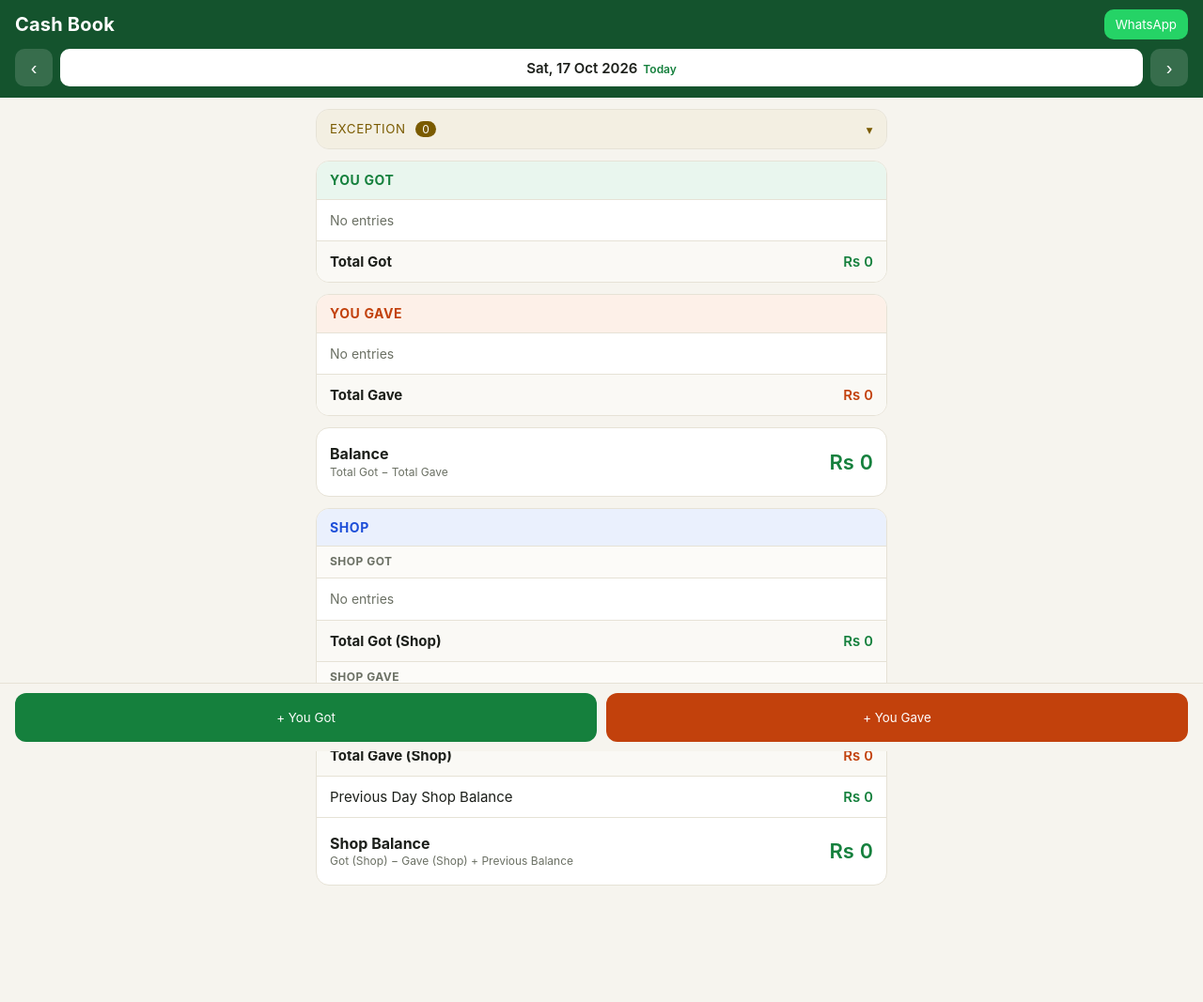
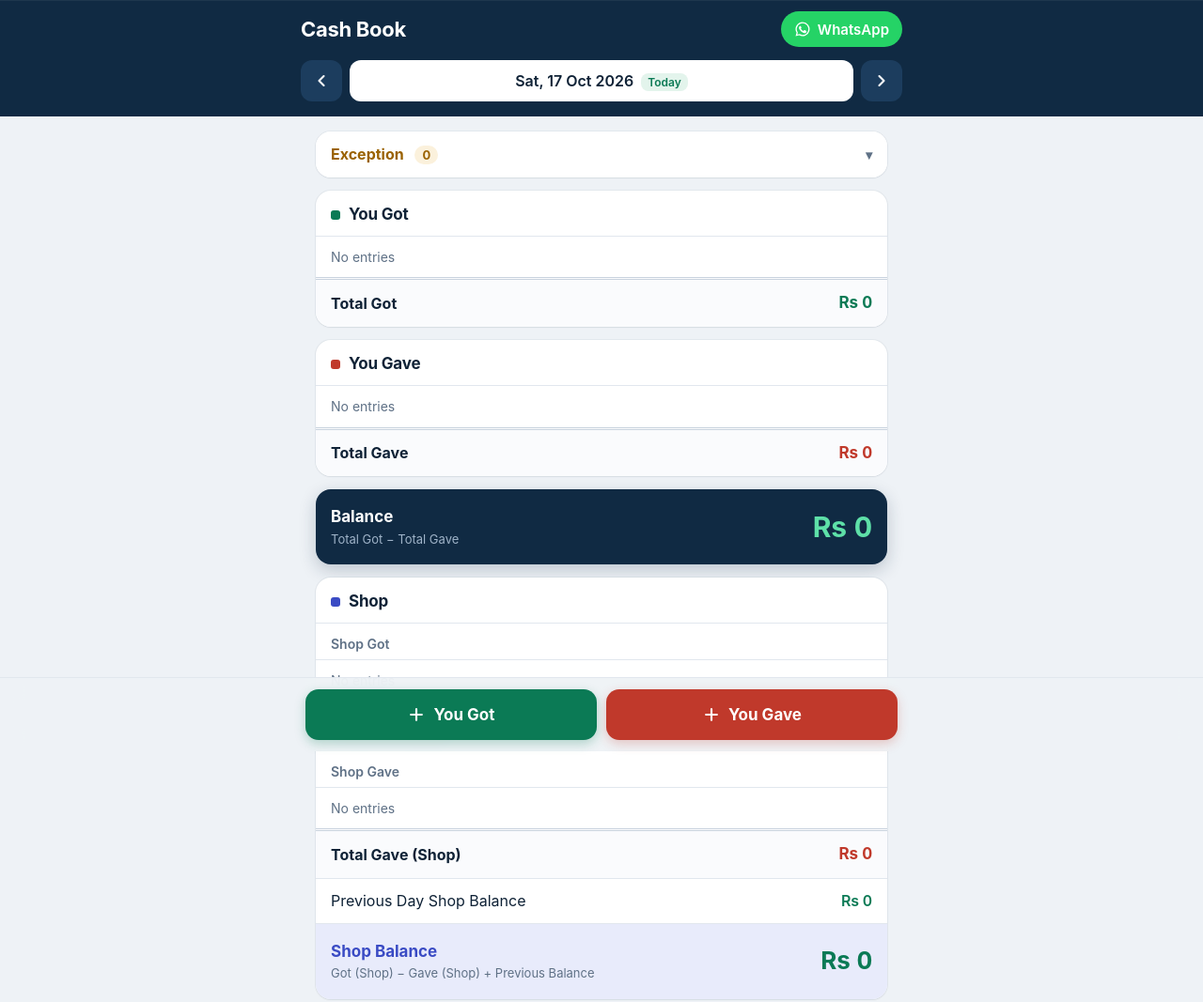
Before and after one commit to hamzafarid27s-netizen/Cashbook, a plain HTML site: page index.html in a window 1280 px wide. Shown: the whole page at 94% size. Drawn offline with Linux system fonts and the light colour scheme.

Commit message:
Professional UI redesign (preview, not live)
Co-Authored-By: Claude Opus 5.5 <noreply@anthropic.com>
Claude-Session: https://claude.ai/code/session_01DNLGRuxnZSRfV1CSCrCxSm

```diff
--- a/index.html
+++ b/index.html
@@ -4,7 +4,7 @@
 <meta charset="utf-8">
 <meta name="viewport" content="width=device-width, initial-scale=1, viewport-fit=cover, maximum-scale=1">
 <title>Cash Book</title>
-<meta name="theme-color" content="#14532d">
+<meta name="theme-color" content="#102a43">
 <meta name="apple-mobile-web-app-capable" content="yes">
 <meta name="mobile-web-app-capable" content="yes">
 <meta name="apple-mobile-web-app-status-bar-style" content="black-translucent">
@@ -14,98 +14,144 @@
 <link rel="icon" href="icon-192.png">
 <style>
   :root{
-    --bg:#f6f4ee; --card:#ffffff; --ink:#1c1f1a; --muted:#6b7064; --line:#e6e2d6;
-    --got:#15803d; --got-bg:#e9f6ee; --gave:#c2410c; --gave-bg:#fdf0e8;
-    --brand:#14532d; --shop:#1d4ed8; --shop-bg:#eaf0fd;
+    --bg:#eef2f6; --card:#ffffff; --ink:#0f2236; --muted:#5f7186; --line:#e1e7ee; --line2:#c9d3de;
+    --navy:#102a43; --navy2:#1c3d5e;
+    --got:#0b7a55; --got-soft:#e3f4ec; --gave:#c0392b; --gave-soft:#fbe9e6;
+    --shop:#3a4bc4; --shop-soft:#e8ebfb; --exc:#9a6200; --exc-soft:#fbf1dc;
+    --r:16px;
   }
   *{box-sizing:border-box;-webkit-tap-highlight-color:transparent}
   html,body{margin:0;background:var(--bg);color:var(--ink);
-    font:15px/1.4 -apple-system,BlinkMacSystemFont,"Segoe UI",Roboto,sans-serif}
-  body{padding-bottom:calc(92px + env(safe-area-inset-bottom))}
-  header{position:sticky;top:0;z-index:5;background:var(--brand);color:#fff;
-    padding:calc(10px + env(safe-area-inset-top)) 16px 12px}
-  .top{display:flex;align-items:center;justify-content:space-between}
-  .top h1{margin:0;font-size:20px;font-weight:700;letter-spacing:.2px}
-  .ghost{background:rgba(255,255,255,.15);color:#fff;border:0;border-radius:10px;
-    padding:8px 12px;font:600 14px inherit;font-family:inherit}
-  .datebar{display:flex;align-items:center;gap:8px;margin-top:10px}
-  .datebar button.nav{width:40px;height:40px;border-radius:10px;border:0;
-    background:rgba(255,255,255,.15);color:#fff;font-size:20px}
-  .datebox{flex:1;position:relative;height:40px;border-radius:10px;background:#fff;color:var(--ink);
-    display:flex;align-items:center;justify-content:center;font-weight:600}
+    font:16px/1.4 -apple-system,BlinkMacSystemFont,"SF Pro Text","Segoe UI",Roboto,sans-serif;
+    -webkit-font-smoothing:antialiased}
+  body{padding-bottom:calc(96px + env(safe-area-inset-bottom))}
+  button{font-family:inherit;cursor:pointer}
+  button:focus-visible,input:focus-visible{outline:2px solid #5b8def;outline-offset:2px}
+
+  /* Header */
+  header{position:sticky;top:0;z-index:5;background:var(--navy);color:#fff;
+    padding:calc(12px + env(safe-area-inset-top)) 16px 16px;
+    box-shadow:0 1px 0 rgba(255,255,255,.06) inset}
+  .top{display:flex;align-items:center;justify-content:space-between;max-width:640px;margin:0 auto}
+  .top h1{margin:0;font-size:22px;font-weight:700;letter-spacing:-.3px}
+  .wa{display:inline-flex;align-items:center;gap:7px;height:38px;padding:0 14px;border:0;border-radius:19px;
+    background:#25d366;color:#fff;font-size:15px;font-weight:600}
+  .wa svg{width:18px;height:18px}
+  .datebar{display:flex;align-items:center;gap:8px;margin:14px auto 0;max-width:640px}
+  .datebar button.nav{width:44px;height:44px;border-radius:12px;border:0;flex:none;
+    background:var(--navy2);color:#fff;display:grid;place-items:center}
+  .datebar button.nav svg{width:20px;height:20px}
+  .datebox{flex:1;position:relative;height:44px;border-radius:12px;background:#fff;color:var(--ink);
+    display:flex;align-items:center;justify-content:center;font-weight:600;font-size:16px}
   .datebox input{position:absolute;inset:0;opacity:0;width:100%;height:100%}
-  .today-chip{font-size:12px;color:var(--got);margin-left:6px;font-weight:600}
-  main{padding:12px 16px;max-width:640px;margin:0 auto}
-  .card{background:var(--card);border:1px solid var(--line);border-radius:14px;margin-bottom:12px;overflow:hidden}
-  .card h2{margin:0;padding:10px 14px;font-size:14px;text-transform:uppercase;letter-spacing:.6px;
-    display:flex;justify-content:space-between;align-items:center}
-  .h-got{background:var(--got-bg);color:var(--got)}
-  .h-gave{background:var(--gave-bg);color:var(--gave)}
-  .h-shop{background:var(--shop-bg);color:var(--shop)}
-  .row{display:flex;justify-content:space-between;align-items:center;gap:10px;
-    padding:11px 14px;border-top:1px solid var(--line)}
-  .row.entry{cursor:pointer}
-  .row.entry:active{background:#f3f2ec}
-  .row .note{flex:1;min-width:0;overflow:hidden;text-overflow:ellipsis;white-space:nowrap}
-  .row .note small{display:block;color:var(--muted);font-size:12px}
-  .amt{font-variant-numeric:tabular-nums;font-weight:600;white-space:nowrap}
+  .today-chip{font-size:12px;font-weight:600;color:var(--got);background:var(--got-soft);
+    border-radius:8px;padding:2px 7px;margin-left:8px}
+
+  /* Cards */
+  main{padding:16px;max-width:640px;margin:0 auto}
+  .card{background:var(--card);border-radius:var(--r);margin-bottom:14px;overflow:hidden;
+    box-shadow:0 1px 2px rgba(16,42,67,.06),0 0 0 1px rgba(16,42,67,.05)}
+  .card h2{margin:0;padding:14px 16px 10px;font-size:17px;font-weight:700;letter-spacing:-.2px;
+    display:flex;align-items:center;gap:9px}
+  .card h2::before{content:"";width:10px;height:10px;border-radius:3px;background:currentColor;flex:none}
+  .h-got{color:var(--got)} .h-gave{color:var(--gave)} .h-shop{color:var(--shop)}
+  .card h2 span{color:var(--ink)}
+
+  .row{display:flex;justify-content:space-between;align-items:center;gap:12px;
+    padding:12px 16px;border-top:1px solid var(--line)}
+  .row.entry{cursor:pointer;transition:background .15s}
+  .row.entry:active{background:#f4f7fa}
+  .row .note{flex:1;min-width:0;overflow:hidden;text-overflow:ellipsis;white-space:nowrap;font-size:16px}
+  .row .note small{display:block;color:var(--muted);font-size:13px;margin-top:1px}
+  .amt{font-variant-numeric:tabular-nums;font-weight:600;white-space:nowrap;letter-spacing:-.2px}
   .got{color:var(--got)} .gave{color:var(--gave)}
-  .total{font-weight:700;background:#faf9f5}
-  .empty{padding:12px 14px;color:var(--muted);border-top:1px solid var(--line);font-size:14px}
-  .sub{padding:8px 14px;font-size:12px;font-weight:700;color:var(--muted);
-    text-transform:uppercase;letter-spacing:.5px;border-top:1px solid var(--line);background:#fcfbf8}
-  .balance{padding:16px 14px;display:flex;justify-content:space-between;align-items:center}
-  .balance .lbl{font-weight:700;font-size:16px}
-  .balance .lbl small{display:block;font-weight:400;font-size:12px;color:var(--muted)}
-  .balance .amt{font-size:22px}
+  /* Accounting double rule above totals */
+  .total{font-weight:700;border-top:3px double var(--line2);background:#fafbfd;padding-top:13px;padding-bottom:13px}
+  .total .amt{font-size:17px;font-weight:700}
+  .empty{padding:12px 16px;color:var(--muted);border-top:1px solid var(--line);font-size:14px}
+  .sub{padding:12px 16px 6px;font-size:14px;font-weight:600;color:var(--muted);border-top:1px solid var(--line)}
+
+  /* Balance */
+  .balance{padding:18px 16px;display:flex;justify-content:space-between;align-items:center;gap:12px}
+  .balance .lbl{font-weight:700;font-size:17px}
+  .balance .lbl small{display:block;font-weight:400;font-size:13px;color:var(--muted);margin-top:2px}
+  .balance .amt{font-size:26px;font-weight:700}
+  .card.hero{background:var(--navy);color:#fff;box-shadow:0 6px 18px rgba(16,42,67,.22)}
+  .card.hero .lbl small{color:#9fb3c8}
+  .card.hero .amt.got{color:#5ee0a8} .card.hero .amt.gave{color:#ff8a7a}
+  .card.hero .amt{font-size:30px}
+
+  /* Shop */
+  .shop-bal{border-top:1px solid var(--line);background:var(--shop-soft)}
+  .shop-bal .lbl{color:var(--shop)}
+
+  /* Exception */
+  .ex-toggle{width:100%;display:flex;justify-content:space-between;align-items:center;border:0;
+    background:var(--card);color:var(--exc);padding:14px 16px;font-size:16px;font-weight:700}
+  .ex-toggle .count{display:inline-block;min-width:24px;margin-left:8px;padding:2px 8px;border-radius:10px;
+    background:var(--exc-soft);color:var(--exc);font-size:13px;text-align:center}
+  .chev{font-size:14px;color:var(--muted)}
+
+  /* Bottom actions */
   .bottom{position:fixed;left:0;right:0;bottom:0;z-index:6;display:flex;gap:10px;
-    padding:10px 16px calc(10px + env(safe-area-inset-bottom));background:var(--bg);border-top:1px solid var(--line)}
-  .bottom button{flex:1;height:52px;border:0;border-radius:12px;color:#fff;font:700 16px inherit;font-family:inherit}
-  .b-got{background:var(--got)} .b-gave{background:var(--gave)}
-  .sheet-bg{position:fixed;inset:0;background:rgba(0,0,0,.35);z-index:10;display:none}
-  .sheet{position:fixed;left:0;right:0;bottom:0;z-index:11;background:#fff;border-radius:18px 18px 0 0;
-    padding:16px 16px calc(16px + env(safe-area-inset-bottom));transform:translateY(100%);transition:transform .2s ease,visibility .2s;visibility:hidden;
-    max-width:640px;margin:0 auto}
+    padding:12px 16px calc(12px + env(safe-area-inset-bottom));
+    background:rgba(238,242,246,.92);-webkit-backdrop-filter:blur(12px);backdrop-filter:blur(12px);
+    border-top:1px solid var(--line)}
+  .bottom button{flex:1;height:54px;border:0;border-radius:14px;color:#fff;font-size:17px;font-weight:700;
+    display:flex;align-items:center;justify-content:center;gap:8px;max-width:310px}
+  .bottom{justify-content:center}
+  .bottom button svg{width:20px;height:20px}
+  .b-got{background:var(--got);box-shadow:0 4px 12px rgba(11,122,85,.28)}
+  .b-gave{background:var(--gave);box-shadow:0 4px 12px rgba(192,57,43,.25)}
+  .bottom button:active{transform:scale(.98)}
+
+  /* Sheets */
+  .sheet-bg{position:fixed;inset:0;background:rgba(15,34,54,.45);z-index:10;display:none}
+  .sheet{position:fixed;left:0;right:0;bottom:0;z-index:11;background:#fff;border-radius:22px 22px 0 0;
+    padding:10px 18px calc(18px + env(safe-area-inset-bottom));transform:translateY(100%);
+    transition:transform .25s cubic-bezier(.2,.8,.2,1),visibility .25s;visibility:hidden;
+    max-width:640px;margin:0 auto;overflow-x:hidden;max-height:92vh;overflow-y:auto}
+  .sheet::before{content:"";display:block;width:40px;height:5px;border-radius:3px;background:var(--line2);margin:0 auto 12px}
   .open .sheet-bg{display:block}
   .open .sheet{transform:none;visibility:visible}
-  .sheet h3{margin:0 0 12px;font-size:18px}
-  label.f{display:block;font-size:13px;color:var(--muted);margin:10px 0 4px}
-  .sheet input[type=text],.sheet input[type=number],.sheet input[type=date]{width:100%;height:46px;
-    border:1px solid var(--line);border-radius:10px;padding:0 12px;font-size:17px;font-family:inherit;background:#fff;color:var(--ink)}
-  .seg{display:flex;background:#f1efe8;border-radius:10px;padding:3px;gap:3px}
-  .seg button{flex:1;height:38px;border:0;border-radius:8px;background:transparent;font:600 14px inherit;font-family:inherit;color:var(--muted)}
-  .seg button.on{background:#fff;color:var(--ink);box-shadow:0 1px 2px rgba(0,0,0,.08)}
-  .actions{display:flex;gap:10px;margin-top:16px}
-  .actions button{flex:1;height:48px;border-radius:12px;border:0;font:700 16px inherit;font-family:inherit}
-  .save{background:var(--brand);color:#fff}
-  .cancel{background:#f1efe8;color:var(--ink)}
-  .del{background:#fde8e8;color:#b91c1c}
-  .tag{display:inline-block;font-size:11px;font-weight:700;color:var(--shop);background:var(--shop-bg);
-    border-radius:6px;padding:1px 6px;margin-left:6px;vertical-align:1px}
-  .ex-toggle{width:100%;display:flex;justify-content:space-between;align-items:center;border:0;
-    background:#f3efe2;color:#7a5b00;padding:12px 14px;font:700 14px inherit;font-family:inherit;
-    text-transform:uppercase;letter-spacing:.6px}
-  .ex-toggle .count{display:inline-block;min-width:22px;margin-left:6px;padding:1px 7px;border-radius:10px;
-    background:#7a5b00;color:#fff;font-size:12px;letter-spacing:0;text-align:center}
-  .check{display:flex;gap:10px;align-items:flex-start;margin-top:12px;font-weight:600}
-  .check input{width:22px;height:22px;margin:0;flex:none;accent-color:var(--brand)}
-  .check small{display:block;font-weight:400;font-size:12px;color:var(--muted)}
+  @media (prefers-reduced-motion:reduce){.sheet{transition:none}}
+  .sheet h3{margin:0 0 14px;font-size:20px;letter-spacing:-.3px}
+  label.f{display:block;font-size:14px;font-weight:600;color:var(--muted);margin:14px 0 6px}
+  .sheet input[type=text],.sheet input[type=number],.sheet input[type=date]{width:100%;height:50px;
+    border:1.5px solid var(--line2);border-radius:12px;padding:0 14px;font-size:17px;font-family:inherit;
+    background:#fff;color:var(--ink)}
+  .sheet input:focus{border-color:var(--navy2);outline:none}
+  #fAmount{font-size:24px;font-weight:700;font-variant-numeric:tabular-nums;height:58px}
   .sheet input[type=date]{display:block;min-width:0;max-width:100%;-webkit-appearance:none;appearance:none;text-align:left}
-  .sheet{overflow-x:hidden}
-  .wa{background:#25d366;color:#fff}
-  .hint{font-size:12px;color:var(--muted);margin-top:8px}
+  .seg{display:flex;background:#eef2f6;border-radius:12px;padding:4px;gap:4px}
+  .seg button{flex:1;height:42px;border:0;border-radius:9px;background:transparent;font-size:15px;font-weight:600;color:var(--muted)}
+  .seg button.on{background:#fff;color:var(--ink);box-shadow:0 1px 3px rgba(16,42,67,.12)}
+  #typeSeg button[data-v=got].on{background:var(--got);color:#fff}
+  #typeSeg button[data-v=gave].on{background:var(--gave);color:#fff}
+  .checks{display:flex;gap:10px;margin-top:14px}
+  .check{flex:1;display:flex;gap:10px;align-items:center;font-weight:600;padding:12px 14px;
+    border:1.5px solid var(--line2);border-radius:12px}
+  .check:has(input:checked){border-color:var(--navy2);background:#f2f6fb}
+  .check input{width:22px;height:22px;margin:0;flex:none;accent-color:var(--navy)}
+  .actions{display:flex;gap:10px;margin-top:20px}
+  .actions button{flex:1;height:52px;border-radius:14px;border:0;font-size:17px;font-weight:700}
+  .save{background:var(--navy);color:#fff}
+  .cancel{background:#eef2f6;color:var(--ink)}
+  .del{background:var(--gave-soft);color:var(--gave)}
+  .tag{display:inline-block;font-size:12px;font-weight:600;color:var(--shop);background:var(--shop-soft);
+    border-radius:6px;padding:1px 7px;margin-left:6px;vertical-align:1px}
 </style>
 </head>
 <body>
 <header>
   <div class="top">
     <h1>Cash Book</h1>
-    <button class="ghost wa" id="waBtn">WhatsApp</button>
+    <button class="wa" id="waBtn"><svg viewBox="0 0 24 24" fill="currentColor" aria-hidden="true"><path d="M12 2a10 10 0 0 0-8.6 15.1L2 22l5-1.3A10 10 0 1 0 12 2zm0 18.2a8.2 8.2 0 0 1-4.2-1.1l-.3-.2-3 .8.8-2.9-.2-.3A8.2 8.2 0 1 1 12 20.2zm4.5-6.1c-.2-.1-1.5-.7-1.7-.8s-.4-.1-.6.1-.7.8-.8 1-.3.2-.5.1a6.7 6.7 0 0 1-3.3-2.9c-.2-.4.2-.4.7-1.3.1-.2 0-.3 0-.4l-.8-1.8c-.2-.5-.4-.4-.6-.4h-.5a1 1 0 0 0-.7.3 3 3 0 0 0-.9 2.2 5.2 5.2 0 0 0 1.1 2.7 11.9 11.9 0 0 0 4.6 4c1.7.7 2.3.8 3.2.7.5-.1 1.5-.6 1.7-1.2s.2-1.1.2-1.2-.2-.2-.4-.3z"/></svg>WhatsApp</button>
   </div>
   <div class="datebar">
-    <button class="nav" id="prevDay" aria-label="Previous day">‹</button>
+    <button class="nav" id="prevDay" aria-label="Previous day"><svg viewBox="0 0 24 24" fill="none" stroke="currentColor" stroke-width="2.5" stroke-linecap="round" stroke-linejoin="round"><path d="M15 18l-6-6 6-6"/></svg></button>
     <div class="datebox"><span id="dateLabel"></span><input type="date" id="datePick"></div>
-    <button class="nav" id="nextDay" aria-label="Next day">›</button>
+    <button class="nav" id="nextDay" aria-label="Next day"><svg viewBox="0 0 24 24" fill="none" stroke="currentColor" stroke-width="2.5" stroke-linecap="round" stroke-linejoin="round"><path d="M9 18l6-6-6-6"/></svg></button>
   </div>
 </header>
 
@@ -132,14 +178,14 @@
     <div class="row total"><span>Total Gave</span><span class="amt gave" id="totalGave"></span></div>
   </section>
 
-  <section class="card">
+  <section class="card hero">
     <div class="balance">
       <div class="lbl">Balance<small>Total Got − Total Gave</small></div>
       <div class="amt" id="balance"></div>
     </div>
   </section>
 
-  <section class="card">
+  <section class="card shop">
     <h2 class="h-shop"><span>Shop</span></h2>
     <div class="sub">Shop Got</div>
     <div id="shopGotList"></div>
@@ -148,7 +194,7 @@
     <div id="shopGaveList"></div>
     <div class="row total"><span>Total Gave (Shop)</span><span class="amt gave" id="shopTotalGave"></span></div>
     <div class="row"><span>Previous Day Shop Balance</span><span class="amt" id="prevShop"></span></div>
-    <div class="balance" style="border-top:1px solid var(--line)">
+    <div class="balance shop-bal">
       <div class="lbl">Shop Balance<small>Got (Shop) − Gave (Shop) + Previous Balance</small></div>
       <div class="amt" id="shopBalance"></div>
     </div>
@@ -156,8 +202,8 @@
 </main>
 
 <div class="bottom">
-  <button class="b-got" id="addGot">+ You Got</button>
-  <button class="b-gave" id="addGave">+ You Gave</button>
+  <button class="b-got" id="addGot"><svg viewBox="0 0 24 24" fill="none" stroke="currentColor" stroke-width="2.6" stroke-linecap="round"><path d="M12 5v14M5 12h14"/></svg>You Got</button>
+  <button class="b-gave" id="addGave"><svg viewBox="0 0 24 24" fill="none" stroke="currentColor" stroke-width="2.6" stroke-linecap="round"><path d="M12 5v14M5 12h14"/></svg>You Gave</button>
 </div>
 
 <!-- Entry sheet -->
@@ -176,8 +222,10 @@
     <div class="seg" id="shopSeg">
       <button data-v="0">Daily</button><button data-v="1">Shop</button>
     </div>
-    <label class="check"><input type="checkbox" id="fException"><span>Exception</span></label>
-    <label class="check" id="excludeRow"><input type="checkbox" id="fExclude"><span>Exclude</span></label>
+    <div class="checks">
+      <label class="check"><input type="checkbox" id="fException"><span>Exception</span></label>
+      <label class="check" id="excludeRow"><input type="checkbox" id="fExclude"><span>Exclude</span></label>
+    </div>
     <label class="f">Date</label>
     <input type="date" id="fDate">
     <div class="actions">
--- a/sw.js
+++ b/sw.js
@@ -1,5 +1,5 @@
 // Saves the app on the phone so it opens with no internet.
-const CACHE = 'cashbook-v4';
+const CACHE = 'cashbook-v5';
 const FILES = ['./', 'index.html', 'manifest.webmanifest', 'icon-180.png', 'icon-192.png', 'icon-512.png'];
 
 self.addEventListener('install', e => {
```
Also changed, not shown: manifest.webmanifest.
